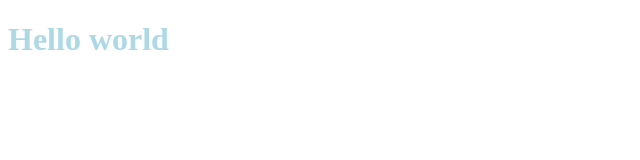
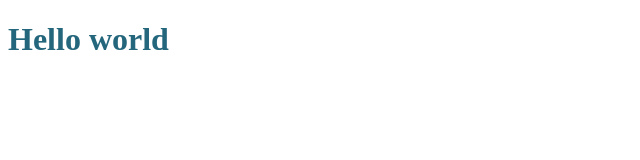
Before and after one commit to rodrigrv/article-preview, a plain HTML site: page index.html in a window 1280 px wide. Shown: the whole page, without its empty margins (0-640 px from the left). Drawn offline with Linux system fonts and the light colour scheme.

Commit message:
Setup scss file and changed style

```diff
--- /dev/null
+++ b/style.scss
@@ -0,0 +1,3 @@
+h1 {
+    color: rgb(36, 102, 124);
+  }
```
Also changed, not shown: style.css, 1 other file.
